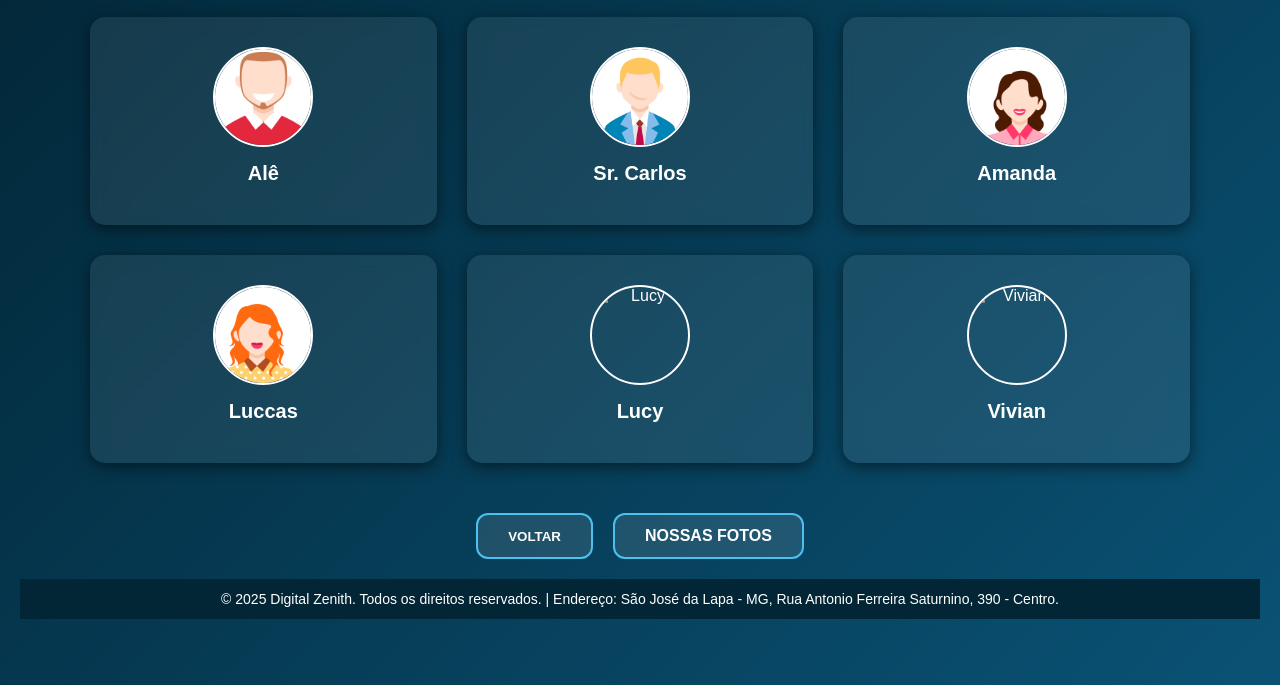
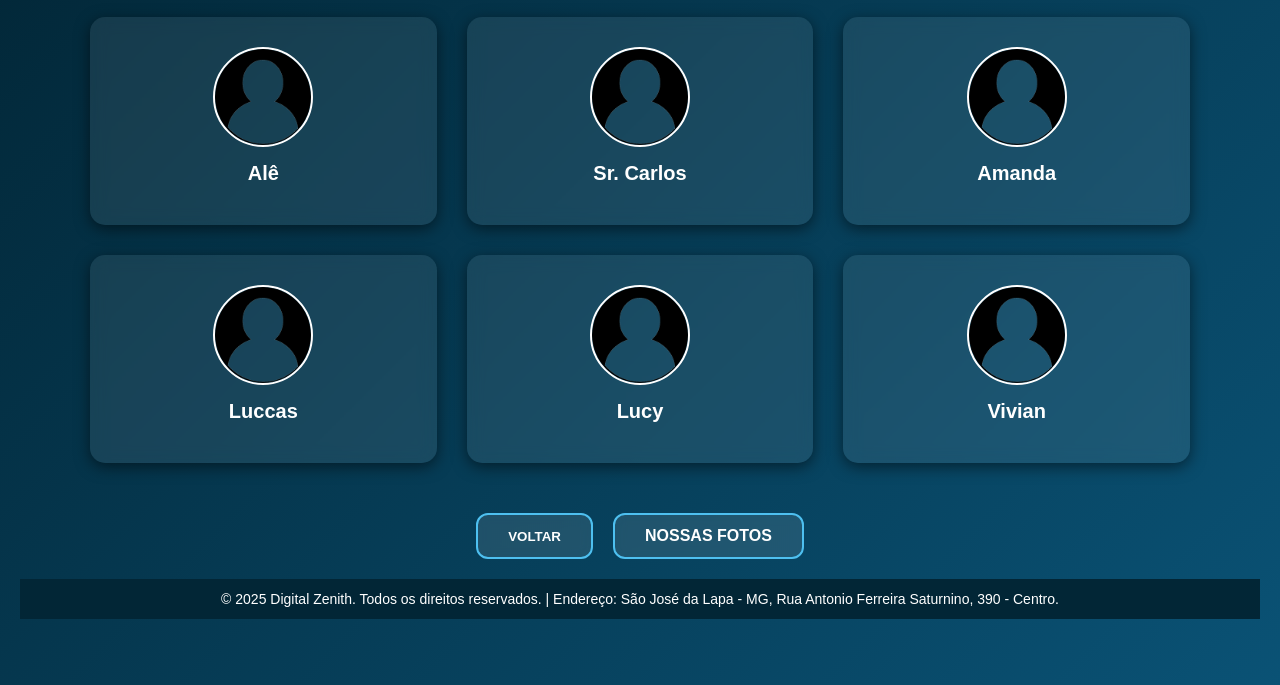
Before and after one commit to ZenithDigital2025/htmlcss, a plain HTML site: page PAG6-Comentários.html in a window 1280 px wide. Shown: the part 115-800 px from the top of the page. Drawn offline with Linux system fonts and the light colour scheme.

Commit message:
user png

```diff
--- a/PAG6-Comentários.html
+++ b/PAG6-Comentários.html
@@ -170,37 +170,37 @@
     <section class="cards">
 
         <div class="card" onclick="toggleMessage(this)">
-            <img class="user" src="fotos/h.png" alt="Alê">
+            <img class="user" src="fotos/user.png" alt="Alê">
             <h3>Alê</h3>
         <p>"A Digital Zenith é fantástica! Resolveram meu problema com o computador rápido e com um atendimento impecável. Recomendo muito!!"</p>
         </div>
 
         <div class="card" onclick="toggleMessage(this)">
-            <img class="user" src="fotos/h2.png" alt="Sr. Carlos">
+            <img class="user" src="fotos/user.png" alt="Sr. Carlos">
             <h3><SRc>Sr. Carlos</SRc></h3>
             <p>Atendimento excelente e serviço eficiente. Minha empresa confiou na Digital Zenith para manutenção e nunca mais tivemos problemas técnicos.</p>
         </div>
 
         <div class="card" onclick="toggleMessage(this)">
-            <img class="user" src="fotos/m.png" alt="Amanda">
+            <img class="user" src="fotos/user.png" alt="Amanda">
             <h3>Amanda</h3>
             <p>Profissionais qualificados e rápidos. A manutenção feita pela Digital Zenith salvou meu PC e ainda deram ótimas dicas para evitar problemas futuros.</p>
         </div>
 
         <div class="card" onclick="toggleMessage(this)">
-            <img class="user" src="fotos/m2.png" alt="Luccas">
+            <img class="user" src="fotos/user.png" alt="Luccas">
             <h3>Luccas</h3>
             <p>"Serviço de qualidade e transparência total. Consertei meu notebook com eles e fiquei muito satisfeito com o preço e o resultado."</p>
         </div>
 
         <div class="card" onclick="toggleMessage(this)">
-            <img class="user" src="" alt="Lucy">
+            <img class="user" src="fotos/user.png" alt="Lucy">
             <h3>Lucy</h3>
             <p>"Atendimento simpático e rápido. A Digital Zenith me ajudou quando meu computador parou de funcionar do nada. Recomendo para quem precisa de confiança."</p>
         </div>
 
         <div class="card" onclick="toggleMessage(this)">
-            <img class="user" src="" alt="Vivian">
+            <img class="user" src="fotos/user.png" alt="Vivian">
             <h3>Vivian</h3>
             <p>"A Digital zenith é incrível!! Levei meu notebook achando que não tinha mais solução mas eles resolveram em menos de dois dias!!"</p>
         </div>
```
Also changed, not shown: fotos/user.png (added), img/lucy.png (added).
